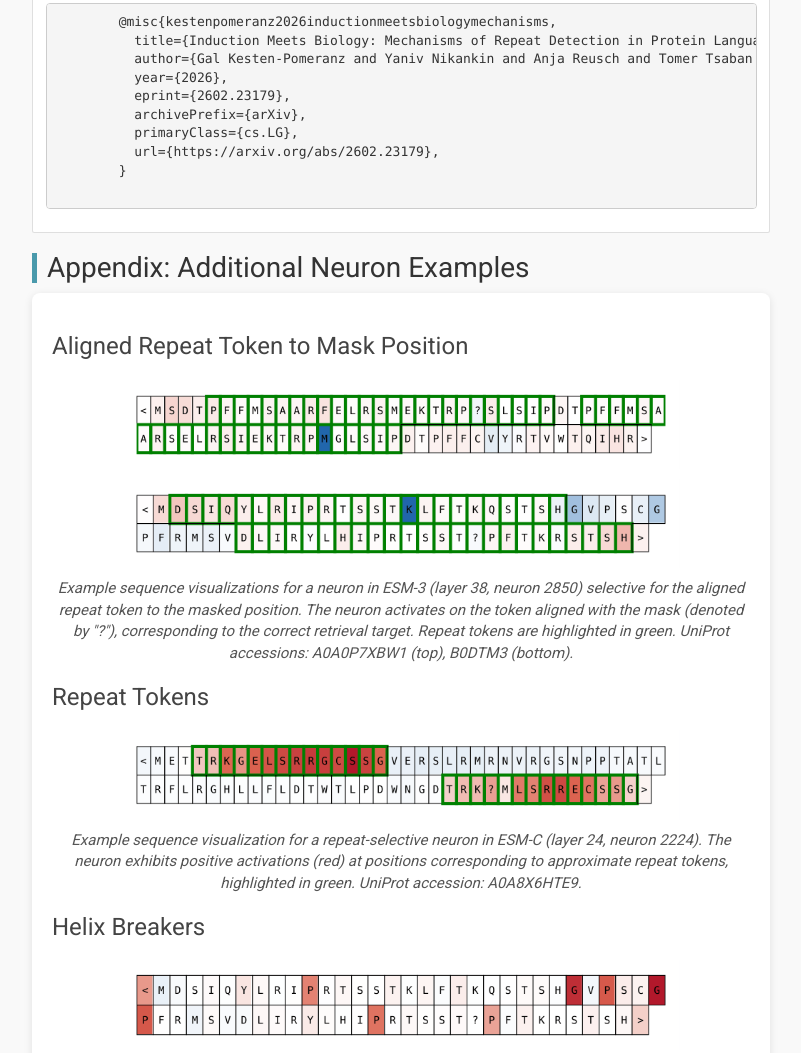
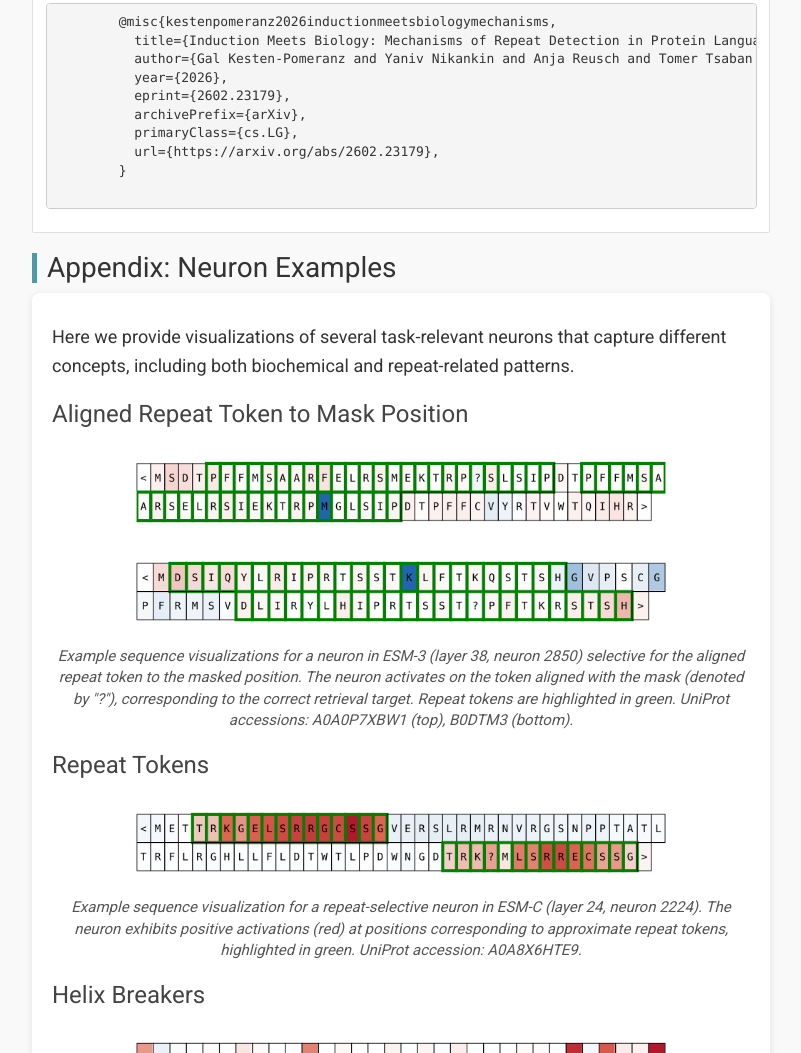
Before and after one commit to technion-cs-nlp/plms-repeats-circuits, a plain HTML site: page docs/index.html in a window 1280 px wide. Shown: the part 4429-5482 px from the top of the page, without its empty margins (239-1040 px from the left). Drawn offline with nearby package versions, Linux system fonts and the light colour scheme; some icons are missing.

Commit message:
updated website appendix

```diff
--- a/docs/index.html
+++ b/docs/index.html
@@ -349,8 +349,10 @@
 	<p></p>
 
 
-	<h2 class="subtitle">Appendix: Additional Neuron Examples</h2>
+	<h2 class="subtitle">Appendix: Neuron Examples</h2>
 	<section class="methodology">
+		<p>Here we provide visualizations of several task-relevant neurons that capture different concepts, including both biochemical and repeat-related patterns.</p>
+
 		<h3>Aligned Repeat Token to Mask Position</h3>
 		<figure>
 			<img src="img/appendix/neurons_esm3_sequence_visualization_m38_n2850_examples_UniRef50_A0A0P7XBW1_A0A0P7XBW1_9BACT_PFFMSAAR.png" alt="Aligned repeat token neuron example 1" style="max-width: 80%; height: auto;">
```
